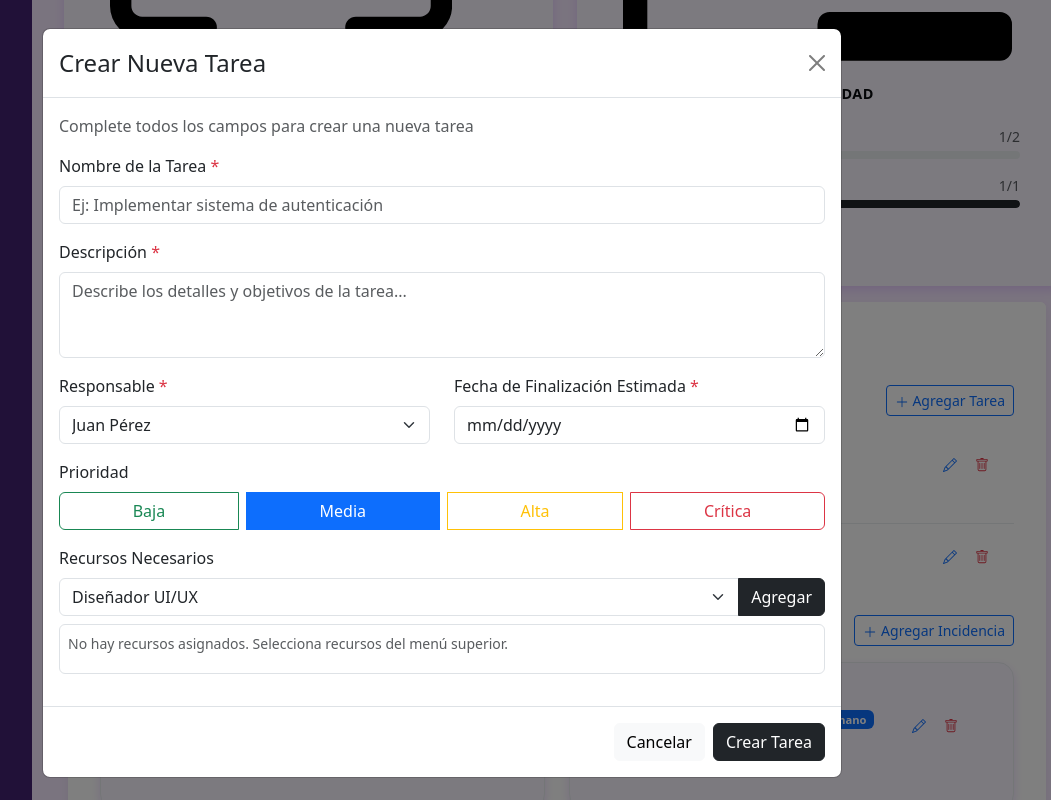
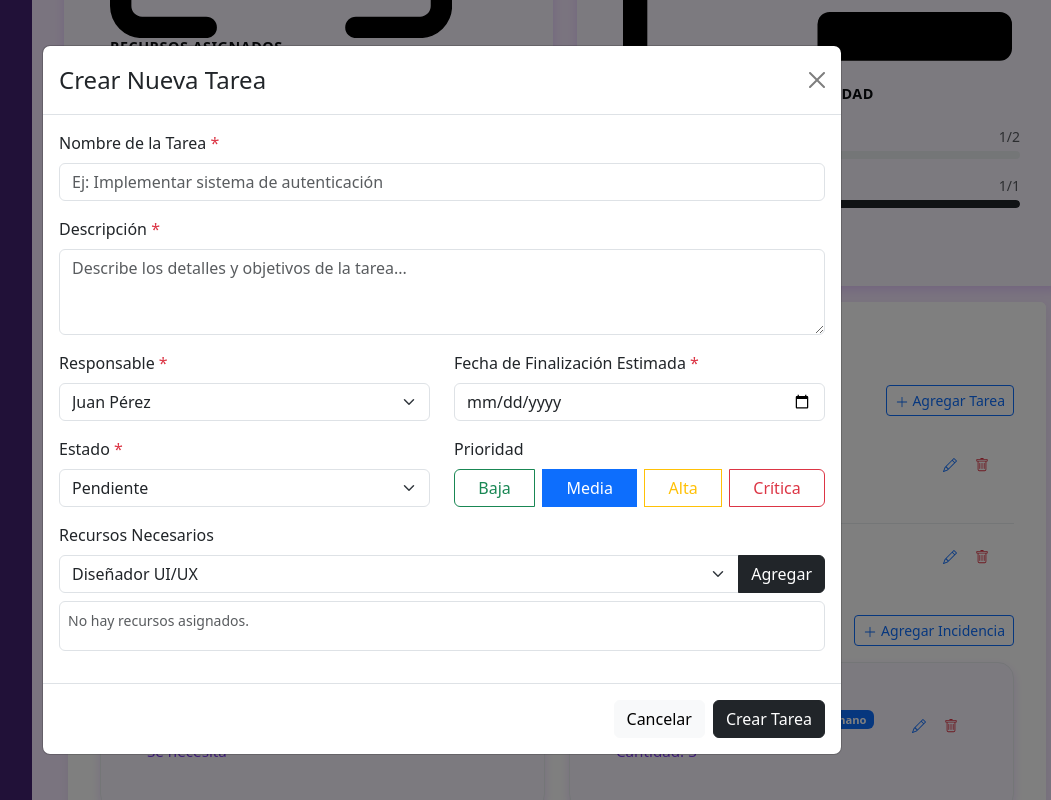
Before and after one commit to AlbMelisa/front-adm, a React (Vite) app: page /proyectslist/proyect/1 in a window 1280 px wide. Both pictures are taken after a click on the button "Agregar Tarea". Shown: the part 794-1594 px from the top of the page, without its empty margins (198-1249 px from the left). Built offline with nearby package versions, Linux system fonts and the light colour scheme.

Commit message:
CRUD de tareas sin delete

```diff
--- a/src/components/createTaskModal/CreateTaskModal.jsx
+++ b/src/components/createTaskModal/CreateTaskModal.jsx
@@ -1,4 +1,4 @@
-import React, { useState } from "react";
+import React, { useState, useEffect } from "react";
 import {
   Modal,
   Button,
@@ -11,39 +11,70 @@ import {
   Badge,
 } from "react-bootstrap";
 
+// --- (Mocks y Mapas de Prioridad no cambian) ---
 const mockResponsables = [
   "Juan Pérez",
   "María González",
   "Carlos Sánchez",
   "Ana López",
 ];
-
 const mockRecursos = [
   "Diseñador UI/UX",
   "Desarrollador Backend",
   "Licencia Software",
   "Servidor de Pruebas",
 ];
+const priorityMapToApi = { Baja: 0, Media: 1, Alta: 2, Crítica: 3 };
+const priorityMapFromApi = { 0: "Baja", 1: "Media", 2: "Alta", 3: "Crítica" };
 
-const priorityMap = {
-  Baja: 0,
-  Media: 1,
-  Alta: 2,
-  Crítica: 3,
-};
+/**
+ * Modal para CREAR o EDITAR una tarea.
+ */
+const CreateTaskModal = ({ show, onHide, idFunction, taskData }) => {
+  const isEditMode = !!taskData;
 
-const CreateTaskModal = ({show, onHide, idFunction}) => {
+  // --- Estados del Formulario ---
   const [taskName, setTaskName] = useState("");
   const [taskDescription, setTaskDescription] = useState("");
-  const [responsable, setResponsable] = useState(mockResponsables[0]); // Campo de UI
+  const [responsable, setResponsable] = useState(mockResponsables[0]);
   const [dateEnd, setDateEnd] = useState("");
-  const [priority, setPriority] = useState("Media"); // Valor string de la UI
+  const [priority, setPriority] = useState("Media");
+
+  // ✅ 1. Nuevo estado para el "Estado de la Tarea"
+  const [estado, setEstado] = useState("Pendiente");
 
   const [recursosAsignados, setRecursosAsignados] = useState([]);
-  const [recursoSeleccionado, setRecursoSeleccionado] = useState(
-    mockRecursos[0]
-  );
+  const [recursoSeleccionado, setRecursoSeleccionado] = useState(mockRecursos[0]);
 
+  /**
+   * ✅ 3. useEffect actualizado
+   * Rellena el formulario cuando se abre en modo Edición
+   */
+  useEffect(() => {
+    if (show) {
+      if (isEditMode && taskData) {
+        // --- MODO EDICIÓN ---
+        setTaskName(taskData.nombre || "");
+        setTaskDescription(taskData.descripcion || "");
+        setDateEnd(taskData.dateEnd || "");
+        setPriority(priorityMapFromApi[taskData.prioridad] || "Media");
+        setResponsable(taskData.responsable || mockResponsables[0]);
+        setRecursosAsignados(taskData.recursos || []);
+
+        // Setea el estado
+        setEstado(taskData.estado || "Pendiente");
+
+      } else {
+        // --- MODO CREACIÓN ---
+        resetForm();
+      }
+    }
+  }, [show, taskData, isEditMode]);
+
+  /**
+   * ✅ 4. resetForm actualizado
+   * Limpia el formulario y establece valores por defecto
+   */
   const resetForm = () => {
     setTaskName("");
     setTaskDescription("");
@@ -52,64 +83,62 @@ const CreateTaskModal = ({show, onHide, idFunction}) => {
     setPriority("Media");
     setRecursosAsignados([]);
     setRecursoSeleccionado(mockRecursos[0]);
+
+    // Resetea el estado
+    setEstado("Pendiente");
   };
 
+  /**
+   * ✅ 5. handleSubmit actualizado
+   * Envía TODOS los campos del formulario a la API
+   */
   const handleSubmit = async (e) => {
     e.preventDefault();
 
+    // Ahora el payload incluye todos los campos del formulario
     const payload = {
-      idFunction: idFunction,
       taskName: taskName,
       taskDescription: taskDescription,
-      priority: priorityMap[priority],
+      priority: priorityMapToApi[priority],
       dateEnd: dateEnd,
+      estado: estado,                   // <-- AÑADIDO
+      responsable: responsable,         // <-- AÑADIDO
+      recursos: recursosAsignados,    // <-- AÑADIDO
     };
 
-    console.log("Enviando Payload a la API:", payload);
+    try {
+      if (isEditMode) {
+        // --- LÓGICA DE EDICIÓN (PUT / PATCH) ---
+        console.log(`Enviando Payload (PATCH) a /tasks/${taskData.id}:`, payload);
+        // ... (Tu fetch 'PATCH' aquí) ...
 
-    try {
-      // --- Lógica de API ---
-      // const response = await fetch("URL_DE_TU_API/tasks", {
-      //   method: "POST",
-      //   headers: { "Content-Type": "application/json" },
-      //   body: JSON.stringify(payload),
-      // });
-      //
-      // if (!response.ok) {
-      //   throw new Error("Error al crear la tarea");
-      // }
+      } else {
+        // --- LÓGICA DE CREACIÓN (POST) ---
+        const createPayload = { ...payload, idFunction: idFunction };
+        console.log("Enviando Payload (POST) a /tasks:", createPayload);
+        // ... (Tu fetch 'POST' aquí) ...
+      }
 
-      // const newTask = await response.json();
-      // console.log("Tarea creada:", newTask);
-      // ---------------------
+      handleCloseAndReset();
 
-      // Si la API fue exitosa, cierra y resetea
-      handleCloseAndReset();
     } catch (error) {
       console.error("Error en handleSubmit:", error);
-      // Aquí podrías mostrar una alerta de error
     }
   };
 
-  /**
-   * Agrega un recurso a la lista (solo UI).
-   */
+  // ... (handleAddRecurso y handleRemoveRecurso no cambian) ...
+
   const handleAddRecurso = () => {
-    if (
-      recursoSeleccionado &&
-      !recursosAsignados.includes(recursoSeleccionado)
-    ) {
+    if (recursoSeleccionado && !recursosAsignados.includes(recursoSeleccionado)) {
       setRecursosAsignados([...recursosAsignados, recursoSeleccionado]);
     }
   };
-
 
   const handleRemoveRecurso = (recursoARemover) => {
     setRecursosAsignados(
       recursosAsignados.filter((r) => r !== recursoARemover)
     );
   };
-
 
   const handleCloseAndReset = () => {
     resetForm();
@@ -119,15 +148,14 @@ const CreateTaskModal = ({show, onHide, idFunction}) => {
   return (
     <Modal show={show} onHide={handleCloseAndReset} size="lg" centered>
       <Modal.Header closeButton>
-        <Modal.Title>Crear Nueva Tarea</Modal.Title>
+        <Modal.Title>
+          {isEditMode ? "Modificar Tarea" : "Crear Nueva Tarea"}
+        </Modal.Title>
       </Modal.Header>
 
       <Form onSubmit={handleSubmit}>
         <Modal.Body>
-          <p className="text-muted">
-            Complete todos los campos para crear una nueva tarea
-          </p>
-
+          {/* ... (Nombre y Descripción no cambian) ... */}
           <Form.Group className="mb-3">
              <Form.Label>
                Nombre de la Tarea <span className="text-danger">*</span>
@@ -140,7 +168,6 @@ const CreateTaskModal = ({show, onHide, idFunction}) => {
                required
              />
            </Form.Group>
-
            <Form.Group className="mb-3">
              <Form.Label>
                Descripción <span className="text-danger">*</span>
@@ -167,9 +194,7 @@ const CreateTaskModal = ({show, onHide, idFunction}) => {
                   required
                 >
                   {mockResponsables.map((r) => (
-                    <option key={r} value={r}>
-                      {r}
-                    </option>
+                    <option key={r} value={r}>{r}</option>
                   ))}
                 </Form.Select>
               </Form.Group>
@@ -177,8 +202,7 @@ const CreateTaskModal = ({show, onHide, idFunction}) => {
             <Col md={6}>
               <Form.Group>
                 <Form.Label>
-                  Fecha de Finalización Estimada{" "}
-                  <span className="text-danger">*</span>
+                  Fecha de Finalización Estimada <span className="text-danger">*</span>
                 </Form.Label>
                 <Form.Control
                   type="date"
@@ -190,9 +214,34 @@ const CreateTaskModal = ({show, onHide, idFunction}) => {
             </Col>
           </Row>
 
-          <Form.Group className="mb-3">
+          <Row className="mb-3">
+            <Col md={6}>
+              {/* ✅ 2. Campo de Formulario para el Estado */}
+              <Form.Group>
+                <Form.Label>Estado <span className="text-danger">*</span></Form.Label>
+                <Form.Select
+                  value={estado}
+                  onChange={(e) => setEstado(e.target.value)}
+                  required
+                >
+                  {/* Deshabilita "Completada" si es una tarea nueva
+                      (opcional, pero buena práctica) */}
+                  {!isEditMode && (
+                    <option value="Pendiente">Pendiente</option>
+                  )}
+                  {isEditMode && (
+                    <>
+                      <option value="Pendiente">Pendiente</option>
+                      <option value="En Progreso">En Progreso</option>
+                      <option value="Completada">Completada</option>
+                    </>
+                  )}
+                </Form.Select>
+              </Form.Group>
+            </Col>
+            <Col md={6}>
+               <Form.Group>
                  <Form.Label>Prioridad</Form.Label>
-            {/* ToggleButtonGroup maneja el estado "activo" automáticamente */}
                  <ToggleButtonGroup
                    type="radio"
                    name="priority"
@@ -200,29 +249,16 @@ const CreateTaskModal = ({show, onHide, idFunction}) => {
                    onChange={setPriority}
                    className="w-100 d-flex gap-2"
                  >
-              <ToggleButton id="p-baja" value="Baja" variant="outline-success">
-                Baja
-              </ToggleButton>
-              <ToggleButton
-                id="p-media"
-                value="Media"
-                variant="outline-primary"
-              >
-                Media
-              </ToggleButton>
-              <ToggleButton id="p-alta" value="Alta" variant="outline-warning">
-                Alta
-              </ToggleButton>
-              <ToggleButton
-                id="p-critica"
-                value="Crítica"
-                variant="outline-danger"
-              >
-                Crítica
-              </ToggleButton>
+                   <ToggleButton id="p-baja" value="Baja" variant="outline-success">Baja</ToggleButton>
+                   <ToggleButton id="p-media" value="Media" variant="outline-primary">Media</ToggleButton>
+                   <ToggleButton id="p-alta" value="Alta" variant="outline-warning">Alta</ToggleButton>
+                   <ToggleButton id="p-critica" value="Crítica" variant="outline-danger">Crítica</ToggleButton>
                  </ToggleButtonGroup>
                </Form.Group>
+            </Col>
+          </Row>
 
+          {/* ... (Recursos Necesarios no cambia) ... */}
            <Form.Group className="mb-3">
              <Form.Label>Recursos Necesarios</Form.Label>
              <InputGroup>
@@ -231,33 +267,21 @@ const CreateTaskModal = ({show, onHide, idFunction}) => {
                  onChange={(e) => setRecursoSeleccionado(e.target.value)}
                >
                  {mockRecursos.map((r) => (
-                  <option key={r} value={r}>
-                    {r}
-                  </option>
+                   <option key={r} value={r}>{r}</option>
                  ))}
                </Form.Select>
                <Button variant="dark" onClick={handleAddRecurso}>
                  Agregar
                </Button>
              </InputGroup>
-
-            <div
-              className="mt-2 p-2 border rounded"
-              style={{ minHeight: "50px" }}
-            >
+             <div className="mt-2 p-2 border rounded" style={{ minHeight: "50px" }}>
                {recursosAsignados.length === 0 ? (
-                <p className="text-muted small mb-0">
-                  No hay recursos asignados. Selecciona recursos del menú
-                  superior.
-                </p>
+                 <p className="text-muted small mb-0">No hay recursos asignados.</p>
                ) : (
                  <div>
                    {recursosAsignados.map((r) => (
                      <Badge
-                      key={r}
-                      pill
-                      bg="secondary"
-                      className="me-2 p-2"
+                       key={r} pill bg="secondary" className="me-2 p-2"
                        onClick={() => handleRemoveRecurso(r)}
                        style={{ cursor: "pointer" }}
                      >
@@ -268,13 +292,14 @@ const CreateTaskModal = ({show, onHide, idFunction}) => {
                )}
              </div>
            </Form.Group>
+
         </Modal.Body>
         <Modal.Footer>
           <Button variant="light" onClick={handleCloseAndReset}>
             Cancelar
           </Button>
           <Button variant="dark" type="submit">
-            Crear Tarea
+            {isEditMode ? "Guardar Cambios" : "Crear Tarea"}
           </Button>
         </Modal.Footer>
       </Form>
--- a/src/components/featureAccordion/FeatureAccordion.jsx
+++ b/src/components/featureAccordion/FeatureAccordion.jsx
@@ -12,7 +12,8 @@ import {
 import { BsPencil, BsTrash, BsPlusLg } from "react-icons/bs";
 import "../feature/features.css";
 import CreateTaskModal from "../createTaskModal/CreateTaskModal";
-// Componente para el color del badge de tipo de incidencia
+import IncidentModal from "../incidentModal/IncidentModal";
+
 const getBadgeBg = (tipo) => {
   switch (tipo) {
     case "Humano":
@@ -26,7 +27,6 @@ const getBadgeBg = (tipo) => {
   }
 };
 
-// Componente para el color del badge de estado de tarea
 const getStatusBadge = (estado) => {
   switch (estado) {
     case "Completada":
@@ -92,19 +92,20 @@ const FeatureAccordion = ({ feature, eventKey }) => {
             variant="outline-primary"
             size="sm"
             onClick={() => {
-              setSelectedFeature(feature); // 🚀 guardamos la funcionalidad
-              setShowModalTwo(true); // abrimos modal
+              setSelectedFeature(feature); // Guardas la 'feature' para el idFunction
+    setSelectedTask(null); // ✅ Asegúrate de poner la tarea seleccionada en NULL
+    setShowModalTwo(true); // Abre el modal
             }}
           >
             <BsPlusLg /> Agregar Tarea
           </Button>
         </div>
-        <CreateTaskModal
+        {/* <CreateTaskModal
           type="Tareas"
           show={showModalTwo}
           onHide={() => setShowModalTwo(false)}
           data={selectedTask}
-        />
+        /> */}
         <ListGroup variant="flush">
           {tareas.length > 0 ? (
             tareas.map((task) => (
@@ -121,8 +122,8 @@ const FeatureAccordion = ({ feature, eventKey }) => {
                       variant="link"
                       size="sm"
                       onClick={() => {
-                        setSelectedTask(task); // 🚀 guardamos la funcionalidad
-                        setShowModalTask(true); // abrimos modal
+                        setSelectedTask(task); // ✅ Guardas la TAREA COMPLETA
+    setShowModalTwo(true);
                       }}
                     >
                       <BsPencil />
@@ -132,12 +133,12 @@ const FeatureAccordion = ({ feature, eventKey }) => {
                     </Button>
                   </div>
                 </div>
-                {/* <AddFeatureModal
+                {/* <CreateTaskModal
                   type="Tarea"
                   show={showModalTask}
                   onHide={() => setShowModalTask(false)}
                   data={selectedTask}
-                /> */}
+                />  */}
                 <small className="text-muted">{task.descripcion}</small>
               </ListGroup.Item>
             ))
@@ -159,12 +160,11 @@ const FeatureAccordion = ({ feature, eventKey }) => {
             <BsPlusLg /> Agregar Incidencia
           </Button>
         </div>
-        {/* <AddFeatureModal
-          type="Incidencia"
-          show={showModalThree}
-          onHide={() => setShowModalThree(false)}
-          data={selectedFeature}
-        /> */}
+        <IncidentModal
+        show={showModalThree}
+        onHide={()=> setShowModalThree(false)}
+        />
+
         <Row className="mb-4">
           {incidencias.length > 0 ? (
             incidencias.map((inc) => (
@@ -210,6 +210,16 @@ const FeatureAccordion = ({ feature, eventKey }) => {
           )}
         </Row>
       </Accordion.Body>
+<CreateTaskModal
+  show={showModalTwo}
+  onHide={() => setShowModalTwo(false)}
+
+  // Lógica condicional corregida:
+  // Si selectedTask existe (modo edición), no pasamos idFunction.
+  // Si selectedTask es null (modo creación), pasamos el id de la feature.
+  idFunction={selectedTask ? null : selectedFeature?.id}
+  taskData={selectedTask} // Esto está perfecto
+/>
     </Accordion.Item>
   );
 };
--- /dev/null
+++ b/src/components/incidentModal/IncidentModal.jsx
@@ -0,0 +1,129 @@
+import React, { useState } from "react";
+import { Modal, Button, Form } from "react-bootstrap";
+import { BsExclamationCircleFill } from "react-icons/bs";
+
+const mockProyectos = [
+  { id: 1, nombre: "Proyecto SmartGym" },
+  { id: 2, nombre: "Migración a la Nube V3" },
+  { id: 3, nombre: "Sistema de Pacientes" },
+];
+
+const tiposDeIncidencia = [
+  "Humano",
+  "Tecnológico",
+  "Material",
+  "Externo",
+];
+
+
+const IncidentModal = ({ show, onHide, proyectos = mockProyectos }) => {
+  const [projectId, setProjectId] = useState("");
+  const [incidentType, setIncidentType] = useState("");
+  const [description, setDescription] = useState("");
+
+  const handleClose = () => {
+    setProjectId("");
+    setIncidentType("");
+    setDescription("");
+    onHide(); // Llama a la función del padre para cerrar
+  };
+
+  /**
+   * Maneja el envío del formulario.
+   */
+  const handleSubmit = async (e) => {
+    e.preventDefault(); // Evita que la página se recargue
+
+    // 1. Construir el payload para la API
+    const payload = {
+      idProyecto: projectId, // Ojo: puede ser 'Number(projectId)' si tu API espera un número
+      tipo: incidentType,
+      descripcion: description,
+    };
+
+    console.log("Enviando Incidencia a la API:", payload);
+
+    try {
+      // --- Lógica de API (POST) ---
+      // const response = await fetch("URL_DE_TU_API/incidencias", {
+      //   method: "POST",
+      //   headers: { "Content-Type": "application/json" },
+      //   body: JSON.stringify(payload),
+      // });
+      // if (!response.ok) throw new Error("Error al registrar la incidencia");
+      // -----------------------------
+
+      handleClose(); // Cierra el modal si todo salió bien
+    } catch (error) {
+      console.error("Error al registrar incidencia:", error);
+      // Aquí podrías mostrar una alerta de error
+    }
+  };
+
+  return (
+    // 'onHide' se llama cuando se hace clic en la 'X' o fuera del modal
+    <Modal show={show} onHide={handleClose} centered>
+      <Modal.Header closeButton>
+        <Modal.Title>
+          {/* Ícono de advertencia (color 'warning' es naranja/amarillo) */}
+          <BsExclamationCircleFill className="text-warning me-2" />
+          Registrar Incidencia
+        </Modal.Title>
+      </Modal.Header>
+
+      {/* Usamos un <Form> para manejar el 'onSubmit' */}
+      <Form onSubmit={handleSubmit}>
+        <Modal.Body>
+
+          <Form.Group className="mb-3">
+            <Form.Label>
+              Tipo de Incidencia <span className="text-danger">*</span>
+            </Form.Label>
+            <Form.Select
+              value={incidentType}
+              onChange={(e) => setIncidentType(e.target.value)}
+              required
+            >
+              <option value="">Seleccionar tipo de incidencia</option>
+              {tiposDeIncidencia.map((tipo) => (
+                <option key={tipo} value={tipo}>
+                  {tipo}
+                </option>
+              ))}
+            </Form.Select>
+          </Form.Group>
+
+          <Form.Group className="mb-3">
+            <Form.Label>
+              Descripción de la Incidencia <span className="text-danger">*</span>
+            </Form.Label>
+            <Form.Control
+              as="textarea"
+              rows={4}
+              placeholder="Ej: Licencia presentada por un administrador..."
+              value={description}
+              onChange={(e) => setDescription(e.target.value)}
+              required
+            />
+            <Form.Text muted>
+              Describa detalladamente la incidencia, incluyendo el impacto y las
+              acciones necesarias
+            </Form.Text>
+          </Form.Group>
+        </Modal.Body>
+
+        <Modal.Footer>
+          <Button variant="light" onClick={handleClose}>
+            Cancelar
+          </Button>
+          {/* El variant 'warning' es el más cercano al naranja */}
+          <Button variant="warning" type="submit">
+            Registrar Incidencia
+          </Button>
+        </Modal.Footer>
+      </Form>
+    </Modal>
+  );
+};
+
+export default IncidentModal;
```
Lines whose indentation alone changed are shown as unchanged.
